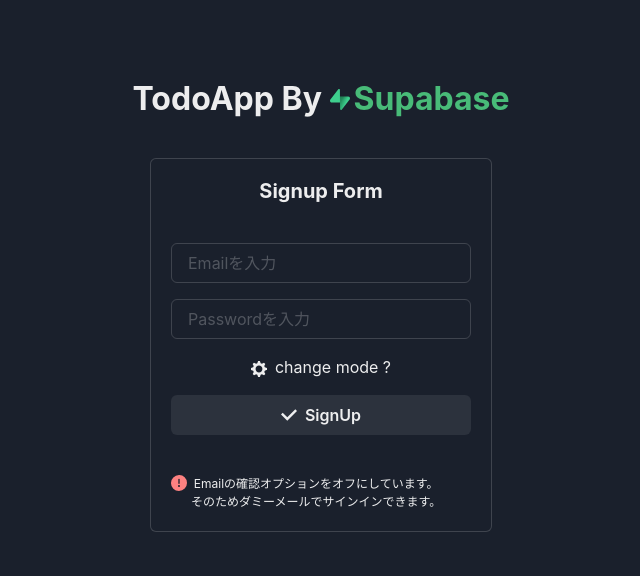
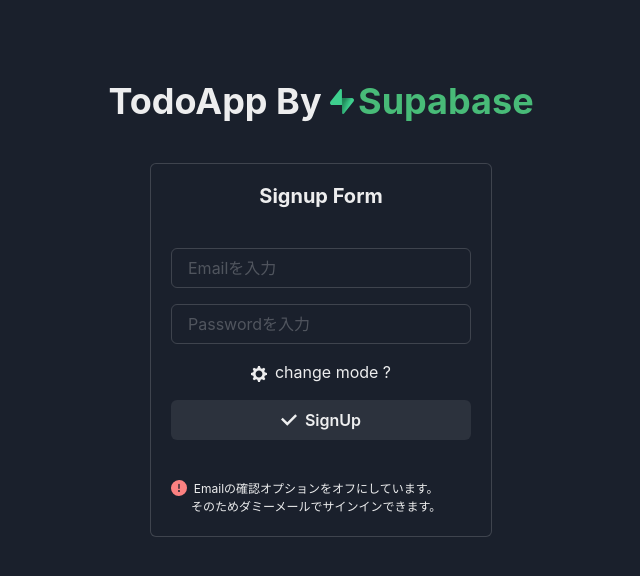
Before and after one commit to taixnishi/simple-todo-supabase, a Next.js app: page / in a window 1280 px wide. Shown: the top 576 px of the page, without its empty margins (319-959 px from the left). Built offline with nearby package versions, Linux system fonts and the light colour scheme; no server answers.

Commit message:
レスポンシブ修正

```diff
--- a/src/components/layout/Layout.tsx
+++ b/src/components/layout/Layout.tsx
@@ -33,17 +33,17 @@
         <link rel="icon" href="/favicon.ico" />
       </Head>
       <main>
-        <S_Container centerContent pt={20}>
+        <S_Container centerContent pt={{base: 10, md: 20}}>
           {pathname !== '/' && (
             <Button
               onClick={signout}
               pos="fixed"
               zIndex={10}
-              top={['5', '10']}
+              top={{base: 1, md: 10}}
               right="10%"
               aria-label="logout button"
               variant="ghost"
-              fontSize={[16, 20]}
+              fontSize={{base: 16, md: 20}}
             >
               <Icon as={MdOutlineLogout} />
               Logout
--- a/src/components/molecules/Header.tsx
+++ b/src/components/molecules/Header.tsx
@@ -3,12 +3,12 @@
 export const Header: FC = () => {
   return (
     <>
-      <Heading mb={[6, 10]} fontSize={[20, 24, 32]}>
+      <Heading mb={{ base: 6, md: 10 }} fontSize={{ base: 24, md: 32, lg: 36 }}>
         TodoApp&nbsp;By&nbsp;
         <Image
           src="/supabase.svg"
           alt="supabase Logo"
-          w={[4, 6]}
+          w={{ base: 5, md: 6, lg: 7 }}
           display="inline"
           pr={1}
         />
--- a/src/components/molecules/Task.tsx
+++ b/src/components/molecules/Task.tsx
@@ -35,7 +35,8 @@
            * https://www.gaji.jp/blog/2021/10/29/8430/
            */}
           <Text
-            fontSize={[16, 18, 20]}
+            // fontSize={[16, 18, 20]}
+            fontSize={{ base: 16, md: 18, lg: 20 }}
             color={is_done ? 'gray.500' : 'white'}
             maxW="500px"
             overflow="hidden"
@@ -46,7 +47,7 @@
             {content}
           </Text>
         </Tooltip>
-        <Text fontSize={[12, 14, 16]} color="gray.500">
+        <Text fontSize={{ base: 12, md: 14, lg: 16 }} color="gray.500">
           {formatTimeToYMD(created_at)}
         </Text>
       </Box>
--- a/src/components/organisms/InputTaskForm.tsx
+++ b/src/components/organisms/InputTaskForm.tsx
@@ -25,7 +25,7 @@
       <Input
         placeholder="新しいタスクを入力..."
         maxW="600px"
-        w={[300, 450, 600]}
+        w={{ base: 300, md: 450, lg: 600 }}
         name="content"
         defaultValue=""
       />
--- a/src/pages/dashboard.tsx
+++ b/src/pages/dashboard.tsx
@@ -8,7 +8,7 @@
   return (
     <Layout>
       <TaskList />
-      <Box pos="fixed" zIndex={10} bottom="20">
+      <Box pos="fixed" zIndex={10} bottom={{ base: 5, sm: 10, md: 20 }}>
         <InputTaskForm />
       </Box>
     </Layout>
```
Also changed, not shown: src/components/organisms/TaskList.tsx (+10 -3 lines).
